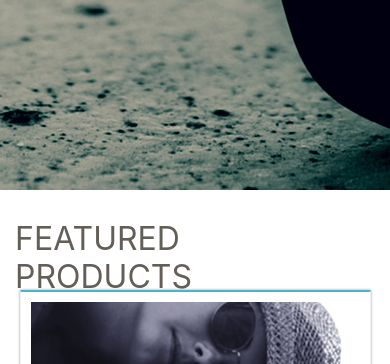
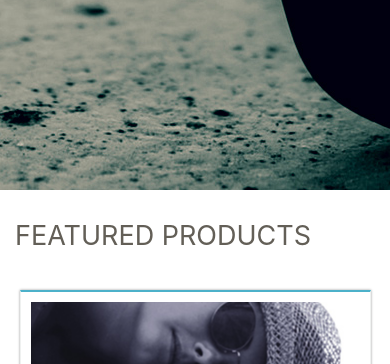
Before and after one commit to RomanR301/my_project-03, a plain HTML site: page index.html in a window 390 px wide. Shown: the part 480-844 px from the top of the page. Drawn offline with nearby package versions, Linux system fonts and the light colour scheme.

Commit message:
fixed products title

```diff
--- a/css/media.css
+++ b/css/media.css
@@ -101,6 +101,15 @@
 		font-size: 24px;
 	}
 
+	.products-title {
+    grid-column: 1/3;
+	}
+
+	.products-title h2 {
+		font-size: 27px;
+	}
+
+
 	.sidebar {
 		flex-direction: column;
 	}
@@ -122,6 +131,8 @@
 
 
 
+
+
 }
 
 @media (max-width: 392px) {
```
